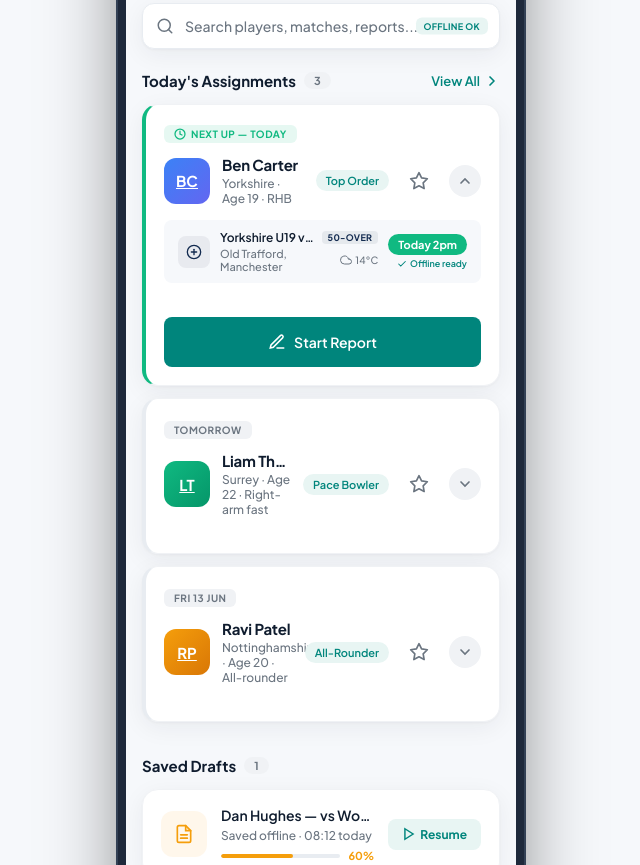
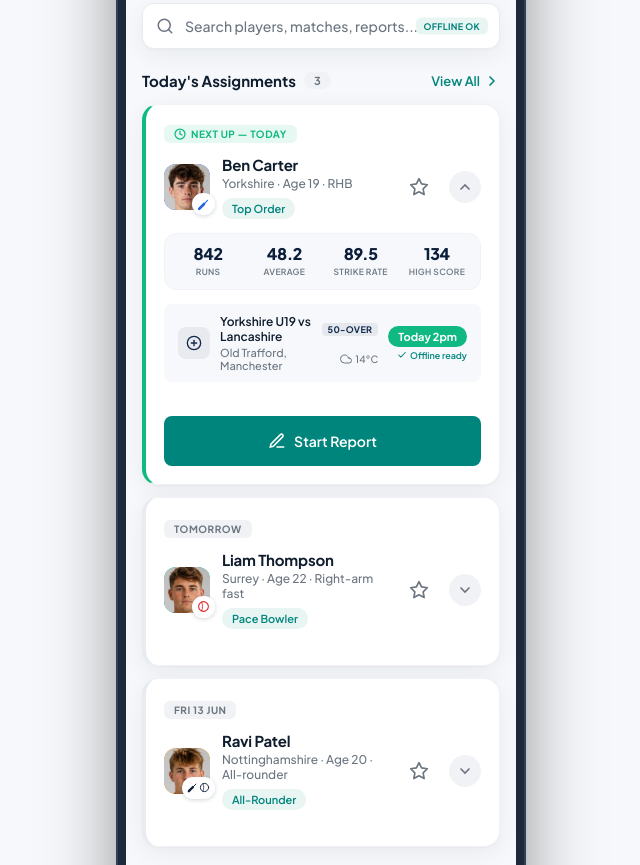
Before and after one commit to ashutoshKashyap97/ecb-scouting-poc, a plain HTML site: page home.html in a window 1280 px wide. Shown: the part 307-1172 px from the top of the page, without its empty margins (319-959 px from the left). Drawn offline with Linux system fonts and the light colour scheme.

Commit message:
Add player photo avatars + fix text truncation
- Crop 3 face photos into square avatars (Ben, Liam, Ravi)
- Replace initials with photos; discipline badge overlays avatar
- Move archetype badge below name to free row width
- Remove ellipsis truncation on player names, match teams, draft titles
- Cache avatars in SW, bump cache to v4

Co-Authored-By: Claude Opus 4.8 <noreply@anthropic.com>

```diff
--- a/home.html
+++ b/home.html
@@ -469,19 +469,57 @@ button:focus-visible, a:focus-visible {
   color: #fff;
   flex-shrink: 0;
   cursor: pointer;
+  overflow: hidden;
+}
+.player-avatar .avatar-img {
+  width: 100%; height: 100%;
+  object-fit: cover;
+  border-radius: inherit;
+  display: block;
 }
 .player-avatar.blue { background: linear-gradient(135deg, #3B82F6, #6366F1); }
 .player-avatar.green { background: linear-gradient(135deg, #10B981, #059669); }
 .player-avatar.amber { background: linear-gradient(135deg, #F59E0B, #D97706); }
+
+/* ── Discipline icon badge on avatar (bat / ball / both) ── */
+.avatar-wrap { position: relative; flex-shrink: 0; }
+.discipline-icon {
+  position: absolute; bottom: -5px; right: -5px;
+  min-width: 22px; height: 22px; padding: 0 3px;
+  border-radius: 11px; background: #fff;
+  border: 2px solid var(--card);
+  box-shadow: 0 1px 4px rgba(11,29,58,.18);
+  display: flex; align-items: center; justify-content: center; gap: 1px;
+}
+.discipline-icon svg { width: 13px; height: 13px; }
+.discipline-icon.allround svg { width: 11px; height: 11px; }
+.discipline-icon.bat { color: #2563EB; }
+.discipline-icon.ball { color: #DC2626; }
+.discipline-icon.allround { color: var(--navy); }
+
+/* ── Player stats grid (shown when card expanded) ── */
+.player-stats {
+  display: grid; grid-template-columns: repeat(4, 1fr); gap: 6px;
+  margin-top: 14px; padding: 12px 8px;
+  background: var(--surface); border-radius: var(--radius-sm);
+  border: 1px solid var(--border-light);
+}
+.pstat { text-align: center; }
+.pstat-num {
+  font-size: 16px; font-weight: 800; color: var(--navy);
+  letter-spacing: -.4px; line-height: 1;
+}
+.pstat-label {
+  font-size: 8.5px; font-weight: 600; color: var(--text-muted);
+  margin-top: 4px; text-transform: uppercase; letter-spacing: .3px;
+}
+
 .player-info { flex: 1; min-width: 0; }
 .player-name-link {
   font-size: 15px;
   font-weight: 700;
   color: var(--text-primary);
   letter-spacing: -0.2px;
-  white-space: nowrap;
-  overflow: hidden;
-  text-overflow: ellipsis;
   cursor: pointer;
   text-decoration: none;
   display: block;
@@ -495,6 +533,8 @@ button:focus-visible, a:focus-visible {
   margin-top: 2px;
 }
 .archetype-badge {
+  display: inline-block;
+  margin-top: 7px;
   font-size: 11px;
   font-weight: 600;
   color: var(--teal);
@@ -502,7 +542,6 @@ button:focus-visible, a:focus-visible {
   padding: 4px 10px;
   border-radius: 20px;
   white-space: nowrap;
-  flex-shrink: 0;
 }
 .watchlist-btn {
   width: 36px;
@@ -555,9 +594,6 @@ button:focus-visible, a:focus-visible {
   font-size: 12px;
   font-weight: 600;
   color: var(--text-primary);
-  white-space: nowrap;
-  overflow: hidden;
-  text-overflow: ellipsis;
 }
 .match-format {
   font-size: 9px;
@@ -679,9 +715,6 @@ button:focus-visible, a:focus-visible {
   font-size: 14px;
   font-weight: 600;
   color: var(--text-primary);
-  white-space: nowrap;
-  overflow: hidden;
-  text-overflow: ellipsis;
 }
 .draft-meta {
   font-size: 12px;
@@ -1057,12 +1090,17 @@ button:focus-visible, a:focus-visible {
           Next Up &mdash; Today
         </div>
         <div class="card-top">
-          <a href="#" class="player-avatar blue" aria-label="View Ben Carter profile">BC</a>
+          <div class="avatar-wrap">
+            <a href="#" class="player-avatar blue" aria-label="View Ben Carter profile"><img class="avatar-img" src="avatar-bc.png" alt="Ben Carter"></a>
+            <span class="discipline-icon bat" title="Batsman" aria-label="Batsman">
+              <svg viewBox="0 0 24 24" fill="none" stroke="currentColor" stroke-linecap="round"><line x1="4" y1="20" x2="13" y2="11" stroke-width="5"/><line x1="13" y1="11" x2="19.5" y2="4.5" stroke-width="2"/></svg>
+            </span>
+          </div>
           <div class="player-info">
             <a href="#" class="player-name-link">Ben Carter</a>
             <div class="player-meta">Yorkshire &middot; Age 19 &middot; RHB</div>
+            <div class="archetype-badge">Top Order</div>
           </div>
-          <div class="archetype-badge">Top Order</div>
           <button class="watchlist-btn" aria-label="Add Ben Carter to watchlist" onclick="this.classList.toggle('active')">
             <svg viewBox="0 0 24 24" fill="none" stroke="currentColor" stroke-width="2" stroke-linecap="round" stroke-linejoin="round"><polygon points="12,2 15.09,8.26 22,9.27 17,14.14 18.18,21.02 12,17.77 5.82,21.02 7,14.14 2,9.27 8.91,8.26 12,2"/></svg>
           </button>
@@ -1071,6 +1109,12 @@ button:focus-visible, a:focus-visible {
           </button>
         </div>
         <div class="card-collapsible">
+          <div class="player-stats">
+            <div class="pstat"><div class="pstat-num">842</div><div class="pstat-label">Runs</div></div>
+            <div class="pstat"><div class="pstat-num">48.2</div><div class="pstat-label">Average</div></div>
+            <div class="pstat"><div class="pstat-num">89.5</div><div class="pstat-label">Strike Rate</div></div>
+            <div class="pstat"><div class="pstat-num">134</div><div class="pstat-label">High Score</div></div>
+          </div>
           <div class="match-info">
             <div class="match-icon">
               <svg viewBox="0 0 24 24" fill="none" stroke="currentColor" stroke-width="2" stroke-linecap="round"><circle cx="12" cy="12" r="10"/><path d="M8 12h8"/><path d="M12 8v8"/></svg>
@@ -1111,12 +1155,17 @@ button:focus-visible, a:focus-visible {
       <div class="card-body">
         <div class="urgency-label later">Tomorrow</div>
         <div class="card-top">
-          <a href="#" class="player-avatar green" aria-label="View Liam Thompson profile">LT</a>
+          <div class="avatar-wrap">
+            <a href="#" class="player-avatar green" aria-label="View Liam Thompson profile"><img class="avatar-img" src="avatar-lt.png" alt="Liam Thompson"></a>
+            <span class="discipline-icon ball" title="Bowler" aria-label="Bowler">
+              <svg viewBox="0 0 24 24" fill="none" stroke="currentColor" stroke-width="2" stroke-linecap="round"><circle cx="12" cy="12" r="9"/><path d="M8.5 4c2.5 5 2.5 11 0 16" stroke-width="1.6"/></svg>
+            </span>
+          </div>
           <div class="player-info">
             <a href="#" class="player-name-link">Liam Thompson</a>
             <div class="player-meta">Surrey &middot; Age 22 &middot; Right-arm fast</div>
+            <div class="archetype-badge">Pace Bowler</div>
           </div>
-          <div class="archetype-badge">Pace Bowler</div>
           <button class="watchlist-btn" aria-label="Add Liam Thompson to watchlist" onclick="this.classList.toggle('active')">
             <svg viewBox="0 0 24 24" fill="none" stroke="currentColor" stroke-width="2" stroke-linecap="round" stroke-linejoin="round"><polygon points="12,2 15.09,8.26 22,9.27 17,14.14 18.18,21.02 12,17.77 5.82,21.02 7,14.14 2,9.27 8.91,8.26 12,2"/></svg>
           </button>
@@ -1125,6 +1174,12 @@ button:focus-visible, a:focus-visible {
           </button>
         </div>
         <div class="card-collapsible">
+          <div class="player-stats">
+            <div class="pstat"><div class="pstat-num">31</div><div class="pstat-label">Wickets</div></div>
+            <div class="pstat"><div class="pstat-num">21.4</div><div class="pstat-label">Average</div></div>
+            <div class="pstat"><div class="pstat-num">4.8</div><div class="pstat-label">Economy</div></div>
+            <div class="pstat"><div class="pstat-num">5/27</div><div class="pstat-label">Best</div></div>
+          </div>
           <div class="match-info">
             <div class="match-icon">
               <svg viewBox="0 0 24 24" fill="none" stroke="currentColor" stroke-width="2" stroke-linecap="round"><rect x="3" y="3" width="18" height="18" rx="2"/><path d="M3 9h18"/></svg>
@@ -1165,12 +1220,18 @@ button:focus-visible, a:focus-visible {
       <div class="card-body">
         <div class="urgency-label later">Fri 13 Jun</div>
         <div class="card-top">
-          <a href="#" class="player-avatar amber" aria-label="View Ravi Patel profile">RP</a>
+          <div class="avatar-wrap">
+            <a href="#" class="player-avatar amber" aria-label="View Ravi Patel profile"><img class="avatar-img" src="avatar-rp.png" alt="Ravi Patel"></a>
+            <span class="discipline-icon allround" title="All-Rounder" aria-label="All-Rounder">
+              <svg viewBox="0 0 24 24" fill="none" stroke="currentColor" stroke-linecap="round"><line x1="4" y1="20" x2="13" y2="11" stroke-width="5"/><line x1="13" y1="11" x2="19.5" y2="4.5" stroke-width="2"/></svg>
+              <svg viewBox="0 0 24 24" fill="none" stroke="currentColor" stroke-width="2" stroke-linecap="round"><circle cx="12" cy="12" r="9"/><path d="M8.5 4c2.5 5 2.5 11 0 16" stroke-width="1.6"/></svg>
+            </span>
+          </div>
           <div class="player-info">
             <a href="#" class="player-name-link">Ravi Patel</a>
             <div class="player-meta">Nottinghamshire &middot; Age 20 &middot; All-rounder</div>
+            <div class="archetype-badge">All-Rounder</div>
           </div>
-          <div class="archetype-badge">All-Rounder</div>
           <button class="watchlist-btn" aria-label="Add Ravi Patel to watchlist" onclick="this.classList.toggle('active')">
             <svg viewBox="0 0 24 24" fill="none" stroke="currentColor" stroke-width="2" stroke-linecap="round" stroke-linejoin="round"><polygon points="12,2 15.09,8.26 22,9.27 17,14.14 18.18,21.02 12,17.77 5.82,21.02 7,14.14 2,9.27 8.91,8.26 12,2"/></svg>
           </button>
@@ -1179,6 +1240,12 @@ button:focus-visible, a:focus-visible {
           </button>
         </div>
         <div class="card-collapsible">
+          <div class="player-stats">
+            <div class="pstat"><div class="pstat-num">514</div><div class="pstat-label">Runs</div></div>
+            <div class="pstat"><div class="pstat-num">22</div><div class="pstat-label">Wickets</div></div>
+            <div class="pstat"><div class="pstat-num">34.2</div><div class="pstat-label">Bat Avg</div></div>
+            <div class="pstat"><div class="pstat-num">5.1</div><div class="pstat-label">Economy</div></div>
+          </div>
           <div class="match-info">
             <div class="match-icon">
               <svg viewBox="0 0 24 24" fill="none" stroke="currentColor" stroke-width="2" stroke-linecap="round"><rect x="3" y="3" width="18" height="18" rx="2"/><path d="M3 9h18"/></svg>
--- a/sw.js
+++ b/sw.js
@@ -1,5 +1,5 @@
 // ECB Scouting POC — Service Worker (offline-first)
-const CACHE = 'ecb-poc-v3';
+const CACHE = 'ecb-poc-v4';
 const ASSETS = [
   './install.html',
   './index.html',
@@ -8,6 +8,9 @@ const ASSETS = [
   './manifest.json',
   './icon-192.png',
   './icon-512.png',
+  './avatar-bc.png',
+  './avatar-lt.png',
+  './avatar-rp.png',
   'https://fonts.googleapis.com/css2?family=Plus+Jakarta+Sans:wght@400;500;600;700;800&display=swap'
 ];
 
```
Also changed, not shown: avatar-bc.png (added), avatar-lt.png (added), avatar-rp.png (added), 1 other file.
